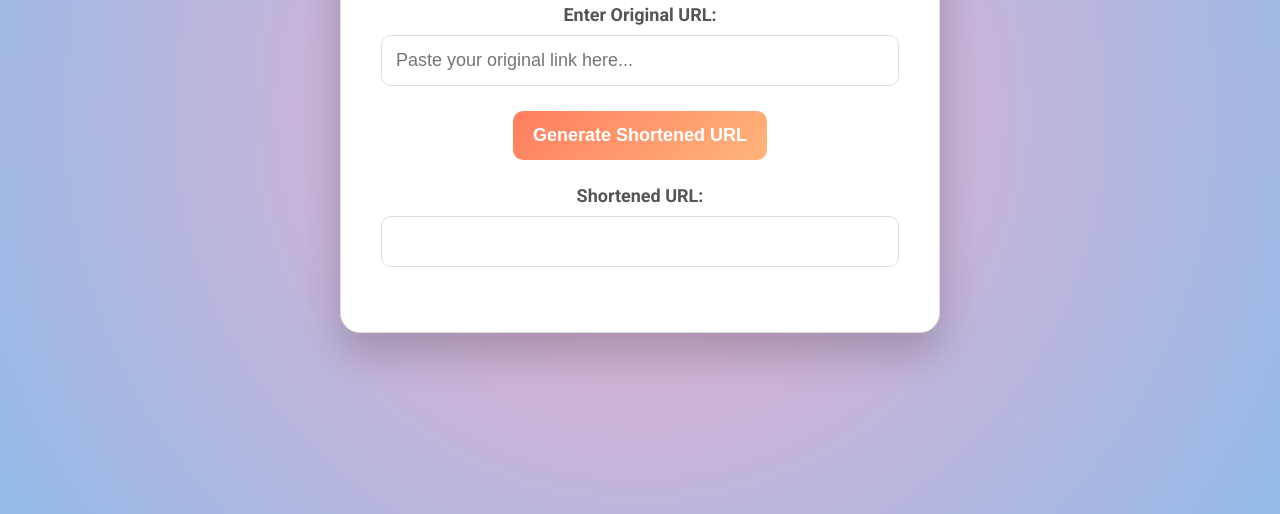
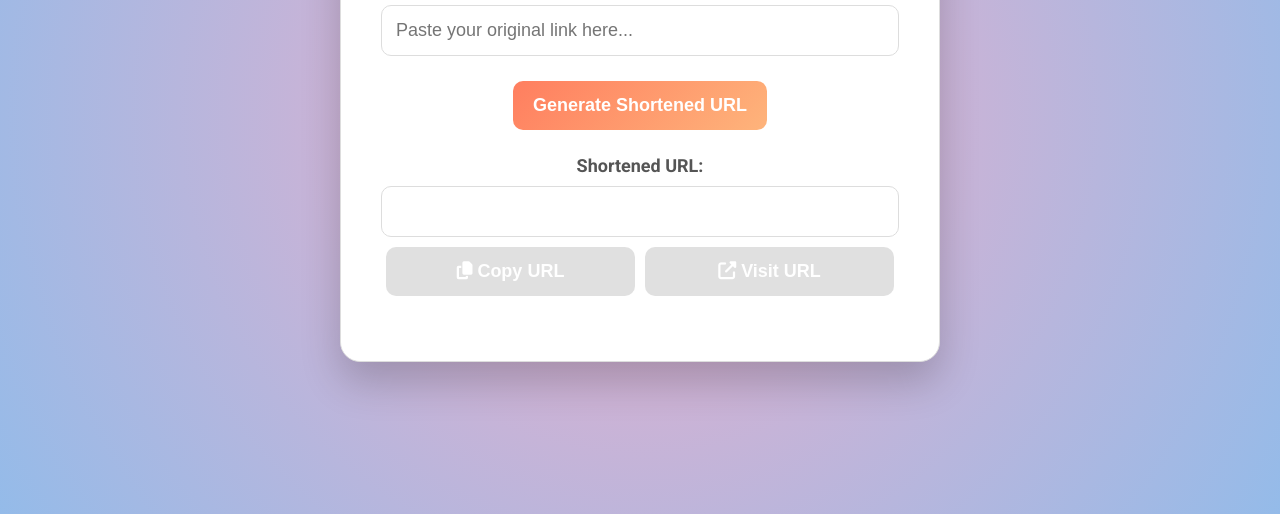
Before and after one commit to UbaidRaza2006/Shorten-URL, a plain HTML site: page index.html in a window 1280 px wide. Shown: the part 286-800 px from the top of the page. Drawn offline with Linux system fonts and the light colour scheme.

Commit message:
Seperate buttons for Copying and Visiting the Short URL

```diff
--- a/index.html
+++ b/index.html
@@ -18,9 +18,18 @@
         <div class="result-group">
             <label for="shortUrl">Shortened URL:</label>
             <input type="text" id="shortUrl" readonly>
+            <div class="button-group">
+                <button id="copyBtn" disabled>
+                    <i class="fas fa-copy"></i> Copy URL
+                </button>
+                <button id="visitBtn" disabled>
+                    <i class="fas fa-external-link-alt"></i> Visit URL
+                </button>
+            </div>
         </div>
     </div>
 
     <script src="script.js"></script>
+    <script src="https://kit.fontawesome.com/a076d05399.js" crossorigin="anonymous"></script>
 </body>
 </html>
--- a/script.js
+++ b/script.js
@@ -19,6 +19,10 @@ document.getElementById('shortenBtn').addEventListener('click', async function()
             const data = await response.json();
             document.getElementById('shortUrl').value = data.shortUrl;
 
+            // Enable buttons after the URL is fetched
+            document.getElementById('copyBtn').disabled = false;
+            document.getElementById('visitBtn').disabled = false;
+
         } catch (error) {
             console.error('Error:', error);
             alert('Something went wrong. Please try again.');
@@ -27,3 +31,19 @@ document.getElementById('shortenBtn').addEventListener('click', async function()
         alert('Please enter a valid URL.');
     }
 });
+
+// Copy shortened URL to clipboard
+document.getElementById('copyBtn').addEventListener('click', function() {
+    const shortUrlInput = document.getElementById('shortUrl');
+    shortUrlInput.select();
+    document.execCommand('copy');
+    alert('Shortened URL copied to clipboard!');
+});
+
+// Visit the shortened URL in a new tab
+document.getElementById('visitBtn').addEventListener('click', function() {
+    const shortUrl = document.getElementById('shortUrl').value;
+    if (shortUrl) {
+        window.open(shortUrl, '_blank');
+    }
+});
--- a/styles.css
+++ b/styles.css
@@ -123,3 +123,20 @@ button:active {
         max-width: 90%;
     }
 }
+
+.button-group {
+    display: flex;
+    justify-content: space-between;
+    margin-top: 10px;
+}
+
+.button-group button {
+    flex: 1; /* Make buttons take equal space */
+    margin: 0 5px; /* Space between buttons */
+}
+
+button:disabled {
+    background: #ccc;
+    cursor: not-allowed;
+    opacity: 0.6;
+}
```
